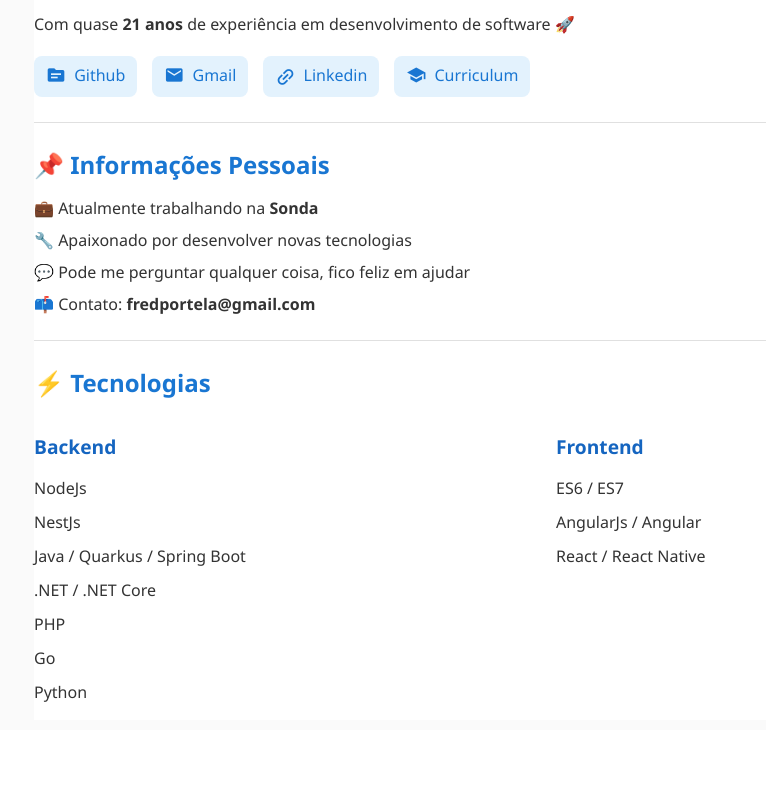
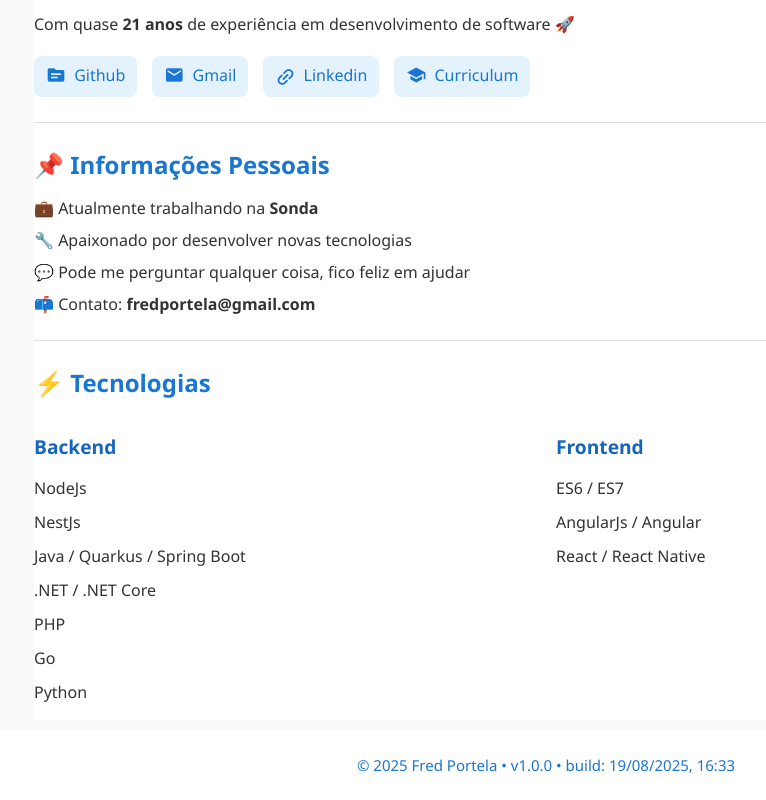
Before and after one commit to fredportela/fredportela.github.io, an Angular app: page /#/about in a window 1280 px wide. Shown: the part 190-990 px from the top of the page, without its empty margins (94-860 px from the left). Before the commit the page ends 920 px from the top, so only its background shows below. Built offline with nearby package versions, Linux system fonts and the light colour scheme.

Commit message:
Adiciona footer

```diff
--- a/src/app/app.component.html
+++ b/src/app/app.component.html
@@ -33,3 +33,5 @@
     </div>
   </mat-sidenav-content>
 </mat-sidenav-container>
+
+<app-footer></app-footer>
--- a/src/app/pages/portfolio/portfolio.component.html
+++ b/src/app/pages/portfolio/portfolio.component.html
@@ -204,9 +204,4 @@
     <p>Inglês técnico/intermediário</p>
   </section>
 
-  <!-- Rodapé -->
-  <footer>
-    <p>© {{ currentYear }} Fred Portela</p>
-  </footer>
-
 </div>
--- a/src/app/pages/portfolio/portfolio.component.ts
+++ b/src/app/pages/portfolio/portfolio.component.ts
@@ -9,7 +9,6 @@ import { GithubService } from 'src/app/shared/services/github.services';
 export class PortfolioComponent implements OnInit {
   repos: any[] = [];
   loading = true;
-  currentYear: number = new Date().getFullYear();
 
   constructor(private http: GithubService) {}
 
--- /dev/null
+++ b/src/app/shared/components/footer/footer.component.html
@@ -0,0 +1,4 @@
+<!-- Rodapé -->
+<footer>
+  <p>© {{ currentYear }} Fred Portela • v{{ appVersion }} • build: {{ buildDate | date:'dd/MM/yyyy, HH:mm' }}</p>
+</footer>
--- /dev/null
+++ b/src/app/shared/components/footer/footer.component.scss
@@ -0,0 +1,16 @@
+footer {
+  max-width: 1024px;
+  margin: 0 auto;
+  text-align: center;
+  padding: 10px 0;
+  color: #1976d2;
+  font-weight: 500;
+  font-size: 15px;
+}
+
+@media print {
+
+  footer {
+    display: none;
+  }
+}
--- /dev/null
+++ b/src/app/shared/components/footer/footer.component.ts
@@ -0,0 +1,13 @@
+import { Component } from '@angular/core';
+import packageJson from '../../../../../package.json';
+
+@Component({
+  selector: 'app-footer',
+  templateUrl: './footer.component.html',
+  styleUrls: ['./footer.component.scss']
+})
+export class FooterComponent {
+  currentYear: number = new Date().getFullYear();
+  appVersion: string = packageJson.version;
+  buildDate: Date = new Date();
+}
--- a/src/app/shared/shared.module.ts
+++ b/src/app/shared/shared.module.ts
@@ -8,9 +8,10 @@ import { MatIconModule } from '@angular/material/icon';
 import { MatSidenavModule } from '@angular/material/sidenav';
 import { MatListModule } from '@angular/material/list';
 import { MatDividerModule } from '@angular/material/divider';
+import { FooterComponent } from './components/footer/footer.component';
 
 @NgModule({
-  declarations: [HeaderComponent],
+  declarations: [HeaderComponent, FooterComponent],
   imports: [
     CommonModule,
     RouterModule,
@@ -21,6 +22,6 @@ import { MatDividerModule } from '@angular/material/divider';
     MatListModule,
     MatDividerModule
   ],
-  exports: [HeaderComponent]
+  exports: [HeaderComponent, FooterComponent]
 })
 export class SharedModule {}
--- a/tsconfig.json
+++ b/tsconfig.json
@@ -16,6 +16,8 @@
     "experimentalDecorators": true,
     "moduleResolution": "node",
     "importHelpers": true,
+    "resolveJsonModule": true,
+    "allowSyntheticDefaultImports": true,
     "target": "ES2022",
     "module": "ES2022",
     "useDefineForClassFields": false,
```
Also changed, not shown: 1 other file (tests, documents, lock files or other folders).
